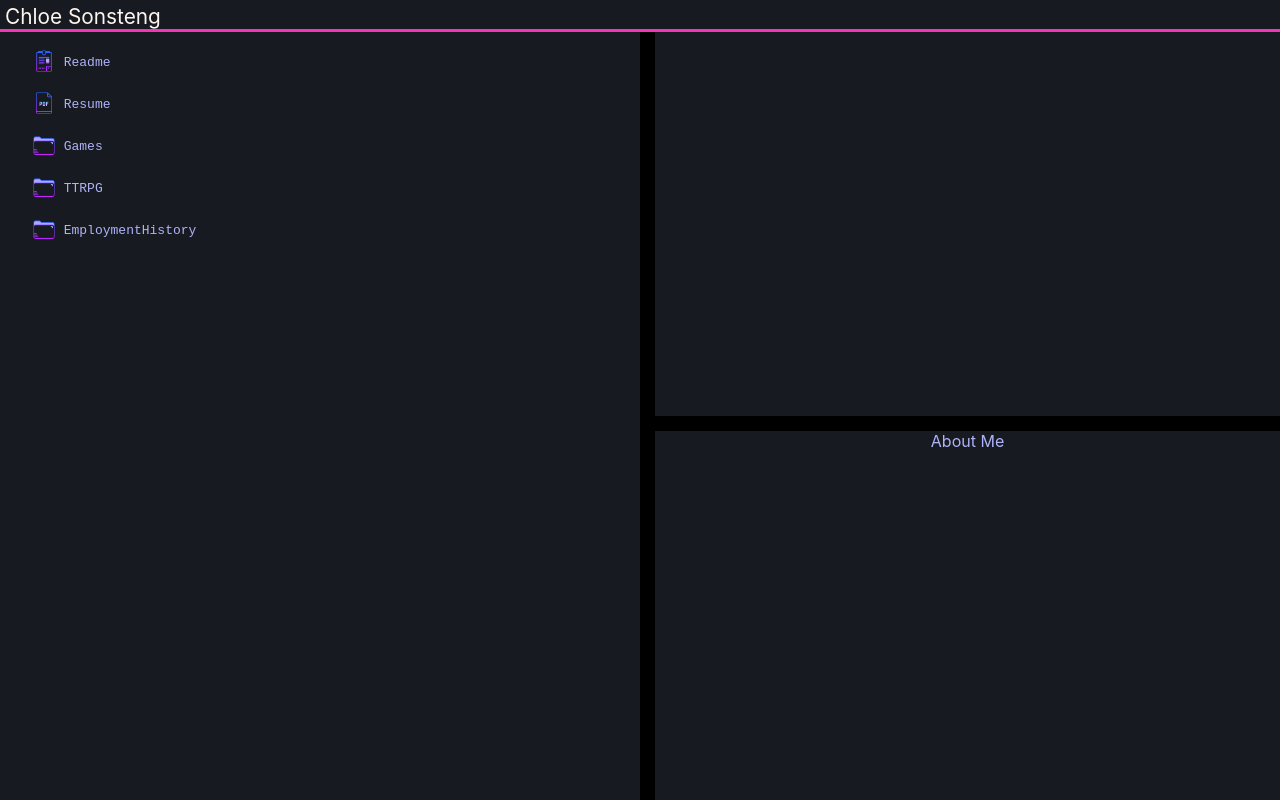
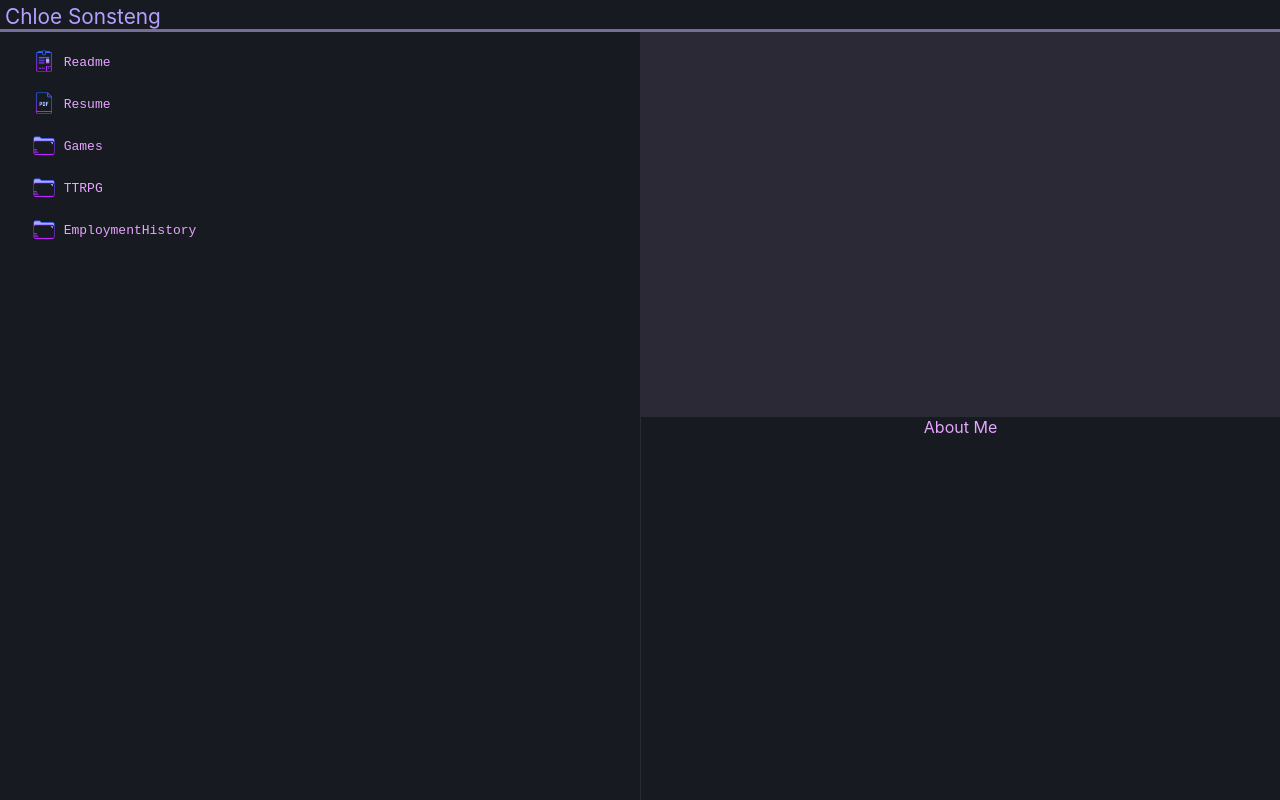
Before and after one commit to csonsteng/csonsteng-website, a React (Create React App) app: page / in a window 1280 px wide. Built offline with nearby package versions, Linux system fonts and the light colour scheme; no server answers.

Commit message:
some styling changes

```diff
--- a/src/App.css
+++ b/src/App.css
@@ -7,7 +7,7 @@ html{
 body > #root > div {
   height: 100vh;
   overscroll-behavior: none;
-  color: var(--color-periwinkle);
+  color: var(--color-soft-pink);
 }
 .App {
   text-align: center;
@@ -32,13 +32,13 @@ body > #root > div {
   justify-content: space-between;
   align-items: stretch;
   align-content: stretch;
-  border-bottom: solid 3px var(--color-pink);
+  border-bottom: solid 3px var(--color-grey-purple);
 }
 
 .nameHeader {
   display: flex;
   font-size: 1.3em;
-  color: var(--color-white);
+  color: var(--color-soft-purple);
   flex-direction: column-reverse;
   align-content: baseline;
   margin-left: 5px;
--- a/src/ProjectView.jsx
+++ b/src/ProjectView.jsx
@@ -29,7 +29,8 @@ const ProjectView = ({selectedFile}) => {
         <div style={{
             width: '100%',
             height: '100%',
-            overflow: 'auto'
+            overflow: 'auto',
+            backgroundColor: 'var(--color-dark-grey-purple)'
         }}>
             {selectedFile ? showContextForSelectedFile(selectedFile) : null}
         </div>
--- a/src/ResizeableBox.jsx
+++ b/src/ResizeableBox.jsx
@@ -92,7 +92,20 @@ const ResizeableBox = ({horizontal, element1, element2, element1MinSize, element
                 <div className='resizeHandle' direction='col'
                     onMouseDown={onMouseOrTouchDown}
                     onTouchStart={onMouseOrTouchDown}
-                    style={{backgroundColor: '#000000', width: '15px'}} />
+                    style={{
+                        width: '11px' ,
+                        marginRight: '-5px',
+                        marginLeft: '-5px'
+
+                        }} >
+                    <div style={{
+                        backgroundColor: 'var(--color-dark-grey-purple)',
+                        width: '1px',
+                        height: '100%',
+                        marginRight: '5px',
+                        marginLeft: '5px'
+                        }} />
+                </ div>
                 <div style={{flex: '1'}}>
                     {element2}
                 </div>
@@ -105,9 +118,19 @@ const ResizeableBox = ({horizontal, element1, element2, element1MinSize, element
             <div className='resizeHandle' direction='row'
                 onMouseDown={onMouseOrTouchDown}
                 onTouchStart={onMouseOrTouchDown}
-                style={{backgroundColor: '#000000',
-                height: '15px'
-                }} />
+                style={{
+                    height: '11px',
+                    marginTop: '-5px',
+                    marginBottom: '-5px'
+                }} >
+                <div style={{
+                    backgroundColor: 'var(--color-dark-grey-purple)',
+                    height: '1px',
+                    width: '100%',
+                    marginTop: '5px',
+                    marginBottom: '5px'
+                    }} />
+                </div>
             <div style={{ flex: '1'}}>
                 {element2}
             </div>
--- a/src/settings.css
+++ b/src/settings.css
@@ -1,8 +1,23 @@
 :root {
-    --color-pink: #f634b7;
     --color-black: #171a21;
-    --color-grey-blue:#7a93ac;
-    --color-soft-blue: #92bcea;
-    --color-periwinkle: #afb3f7;
     --color-white: #fef5ef;
+
+    --color-pink: #c523ff;
+    --color-soft-pink: #e7a5ff;
+    --color-white-pink: #e7ccf0;
+    --color-light-grey-pink: #baa5c2;
+    --color-grey-pink: #695d6d;
+
+    --color-purple: #6e49ff;
+    --color-soft-purple: #b4a0ff;
+    --color-white-purple: #cec5f3;
+    --color-light-grey-purple: #b5add6;
+    --color-grey-purple: #766d99;
+    --color-dark-grey-purple: #2b2935;
+
+    --color-blue: #2c65ff;
+    --color-soft-blue: #9eb8ff;
+    --color-white-blue: #c5d4ff;
+    --color-light-grey-blue: #a4b4dd;
+    --color-grey-blue: #7887af;
   }
```
